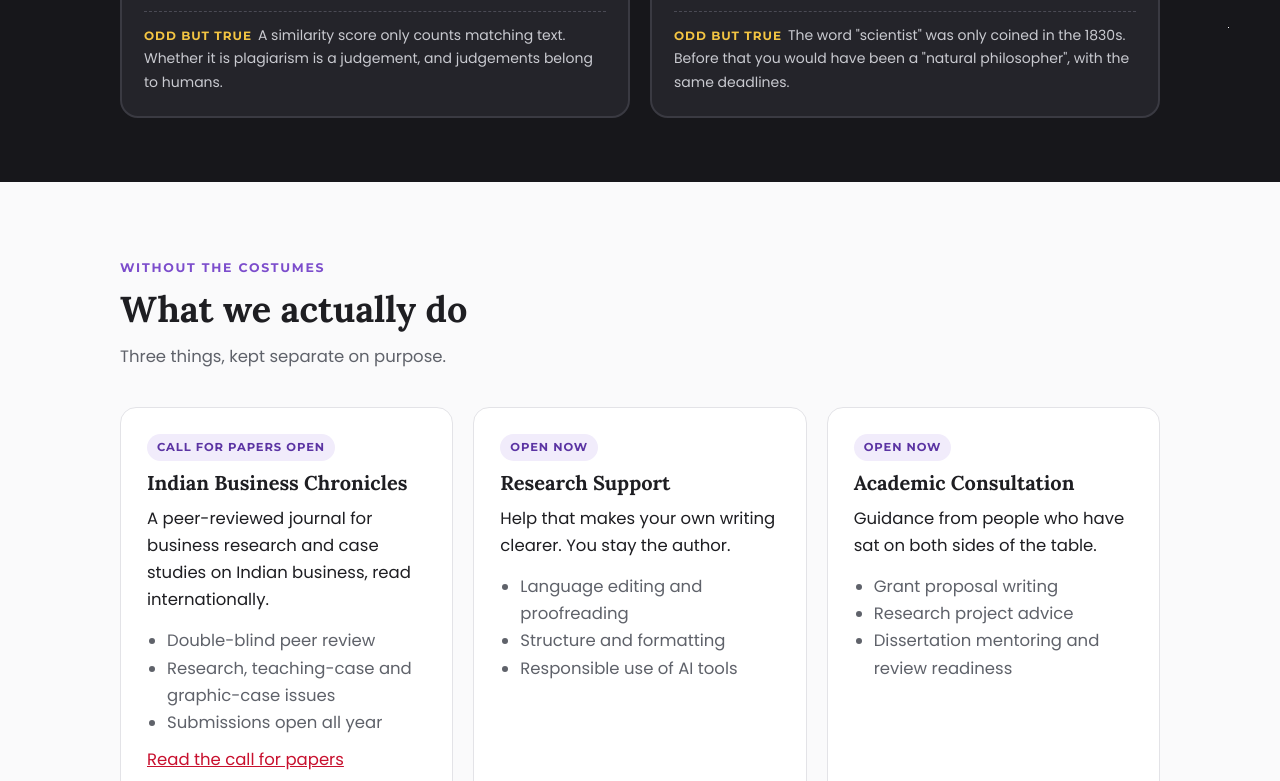
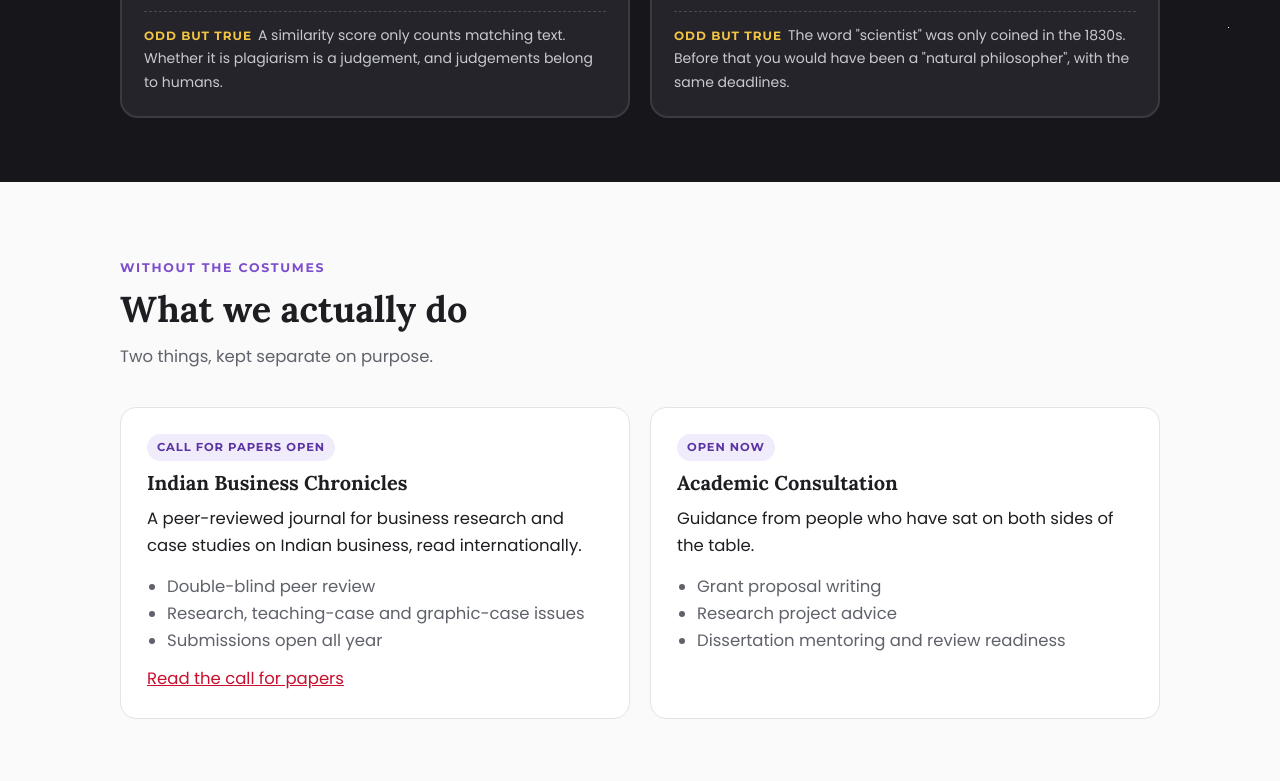
Before and after one commit to vinayfpm/wisewizards, a plain HTML site: page index.html in a window 1280 px wide. Shown: the part 2019-2800 px from the top of the page. Drawn offline with Linux system fonts and the light colour scheme.

Commit message:
Remove Research Support from the homepage for now
The services section now shows the journal and Academic Consultation only;
the hero note, meta description and contact form options no longer mention
writing, editing or proofreading.

Co-Authored-By: Claude Opus 5.5 <noreply@anthropic.com>
Claude-Session: https://claude.ai/code/session_01JBX467SxVey8qkPoEC2nqy

```diff
--- a/index.html
+++ b/index.html
@@ -4,7 +4,7 @@
 <meta charset="utf-8">
 <meta name="viewport" content="width=device-width, initial-scale=1">
 <title>WiseWizard Consulting | Research help from the night shift</title>
-<meta name="description" content="Meet Prof. Know-a-Lot and the night shift. Research support, academic consultation and the Indian Business Chronicles journal. Send us a message.">
+<meta name="description" content="Meet Prof. Know-a-Lot and the night shift. Academic consultation and the Indian Business Chronicles journal. Send us a message.">
 <meta property="og:title" content="WiseWizard Consulting">
 <meta property="og:description" content="Good research is written at night. Prof. Know-a-Lot keeps the lamp on.">
 <meta property="og:type" content="website">
@@ -79,7 +79,7 @@ section{padding:64px 0}
 .fact{margin-top:auto;border-top:1px dashed #4A4A54;padding-top:12px;font-size:14px;color:var(--mist)}
 .fact strong{color:var(--gold);font-family:Montserrat,system-ui,sans-serif;font-size:12px;letter-spacing:.08em;text-transform:uppercase;margin-right:6px}
 
-.cards{display:grid;grid-template-columns:repeat(3,minmax(0,1fr));gap:20px}
+.cards{display:grid;grid-template-columns:repeat(2,minmax(0,1fr));gap:20px}
 .card{background:var(--card);border:1px solid var(--line);border-radius:16px;padding:26px;display:flex;flex-direction:column;gap:10px}
 .card h3{font-size:20px}
 .card ul{margin:4px 0 0;padding-left:20px;color:var(--grey)}
@@ -199,7 +199,7 @@ section{padding:48px 0}
 <h1>Good research is written at night. <em>We keep the lamp on.</em></h1>
 <p class="lead">Meet Prof. Know-a-Lot. He knows a lot, admits what he doesn't, and has never once laughed at a first draft.</p>
 <a class="btn" href="#contact">Send the professor a message</a>
-<p class="note">Research support, academic consultation, and a journal in the making.</p>
+<p class="note">Academic consultation, and a journal now open for submissions.</p>
 </div>
 <div class="hero-art">
 <div class="moon" aria-hidden="true"></div>
@@ -287,7 +287,7 @@ section{padding:48px 0}
 <div class="sec-head">
 <p class="label">Without the costumes</p>
 <h2 id="svc-h">What we actually do</h2>
-<p>Three things, kept separate on purpose.</p>
+<p>Two things, kept separate on purpose.</p>
 </div>
 <div class="cards">
 <div class="card">
@@ -296,12 +296,6 @@ section{padding:48px 0}
 <p>A peer-reviewed journal for business research and case studies on Indian business, read internationally.</p>
 <ul><li>Double-blind peer review</li><li>Research, teaching-case and graphic-case issues</li><li>Submissions open all year</li></ul>
 <p><a href="/ibc/">Read the call for papers</a></p>
-</div>
-<div class="card">
-<span class="tag">Open now</span>
-<h3>Research Support</h3>
-<p>Help that makes your own writing clearer. You stay the author.</p>
-<ul><li>Language editing and proofreading</li><li>Structure and formatting</li><li>Responsible use of AI tools</li></ul>
 </div>
 <div class="card">
 <span class="tag">Open now</span>
@@ -357,7 +351,6 @@ section{padding:48px 0}
 <div><label for="f-interest">I need help with</label>
 <select id="f-interest" name="interest" required>
 <option value="">Choose one</option>
-<option>Writing, editing or proofreading</option>
 <option>Grant proposal</option>
 <option>Dissertation mentoring</option>
 <option>Research project advice</option>
```
